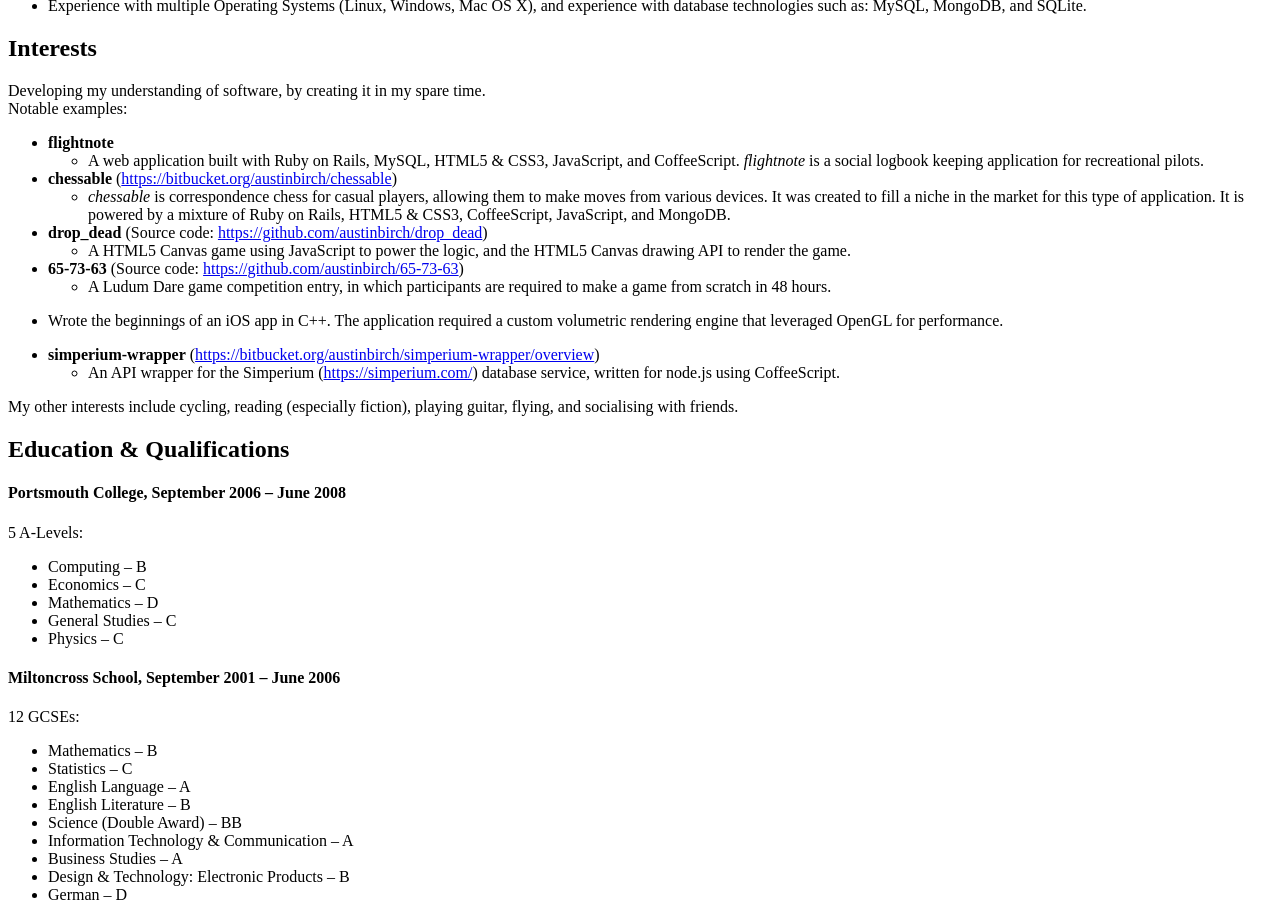
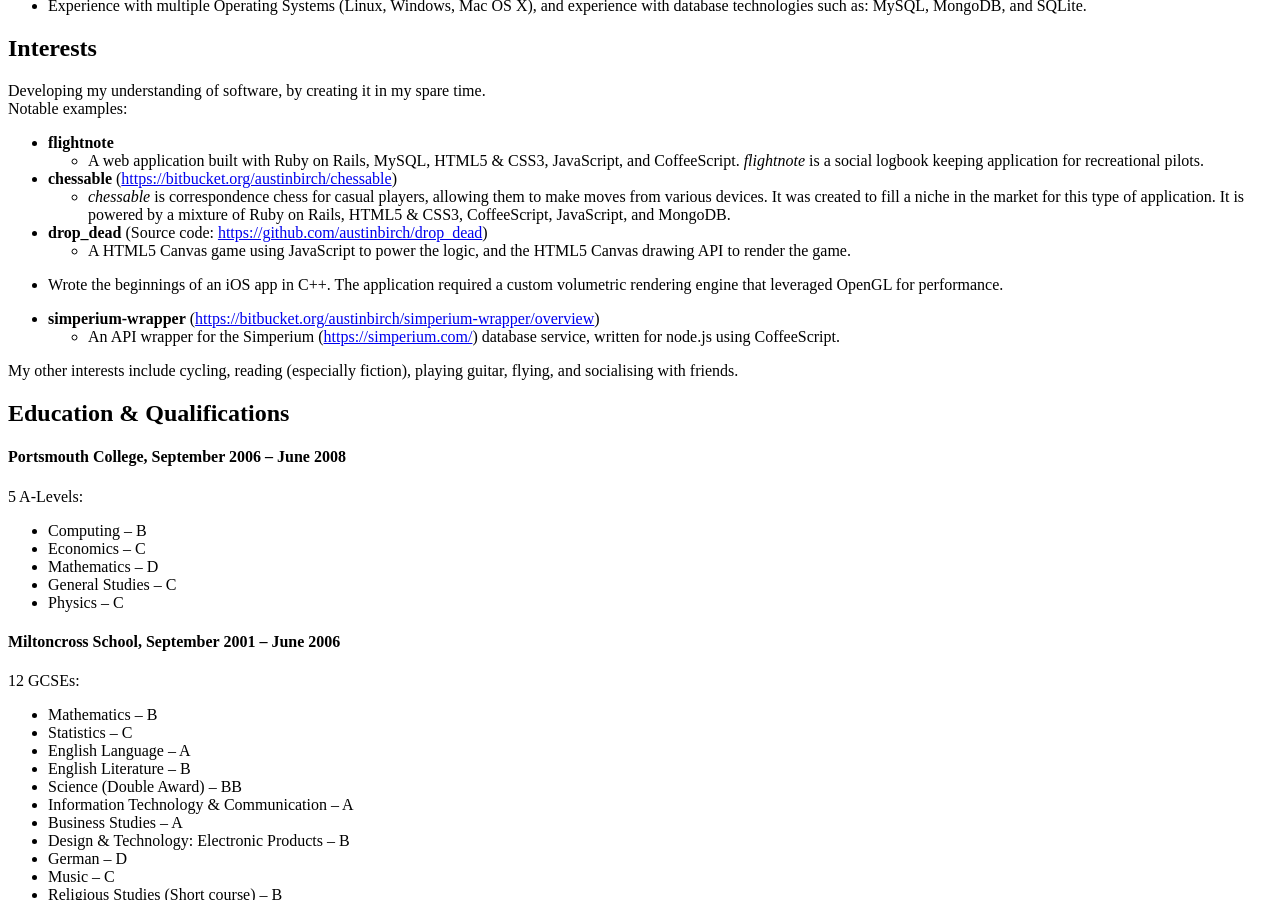
Before and after one commit to austinbirch/oldblog, a Jekyll site: the page built from src/cv/cv-blog.markdown, in a window 1280 px wide and 900 px high, scrolled down 1332 px. Built offline with Jekyll 4.4.1, drawn with Linux system fonts in a browser that asks for light colours.

Commit message:
Update CV

```diff
--- a/src/cv/CV.markdown
+++ b/src/cv/CV.markdown
@@ -100,11 +100,6 @@
   - A HTML5 Canvas game using JavaScript to power the logic, and the HTML5
   Canvas drawing API to render the game.
 
-- **65-73-63** (Source code:
-  [https://github.com/austinbirch/65-73-63](https://github.com/austinbirch/65-73-63))
-  - A Ludum Dare game competition entry, in which participants are required to
-  make a game from scratch in 48 hours.
-
 - Wrote the beginnings of an iOS app in C++. The application required a custom
   volumetric rendering engine that leveraged OpenGL for performance.
 
--- a/src/cv/cv-blog.markdown
+++ b/src/cv/cv-blog.markdown
@@ -104,11 +104,6 @@
   - A HTML5 Canvas game using JavaScript to power the logic, and the HTML5
   Canvas drawing API to render the game.
 
-- **65-73-63** (Source code:
-  [https://github.com/austinbirch/65-73-63](https://github.com/austinbirch/65-73-63))
-  - A Ludum Dare game competition entry, in which participants are required to
-  make a game from scratch in 48 hours.
-
 - Wrote the beginnings of an iOS app in C++. The application required a custom
   volumetric rendering engine that leveraged OpenGL for performance.
 
@@ -132,8 +127,6 @@
 - General Studies – C
 - Physics – C
 
-<div class="page-break"></div>
-
 #### Miltoncross School, September 2001 – June 2006
 
 12 GCSEs:
```
Also changed, not shown: 1 other file.
